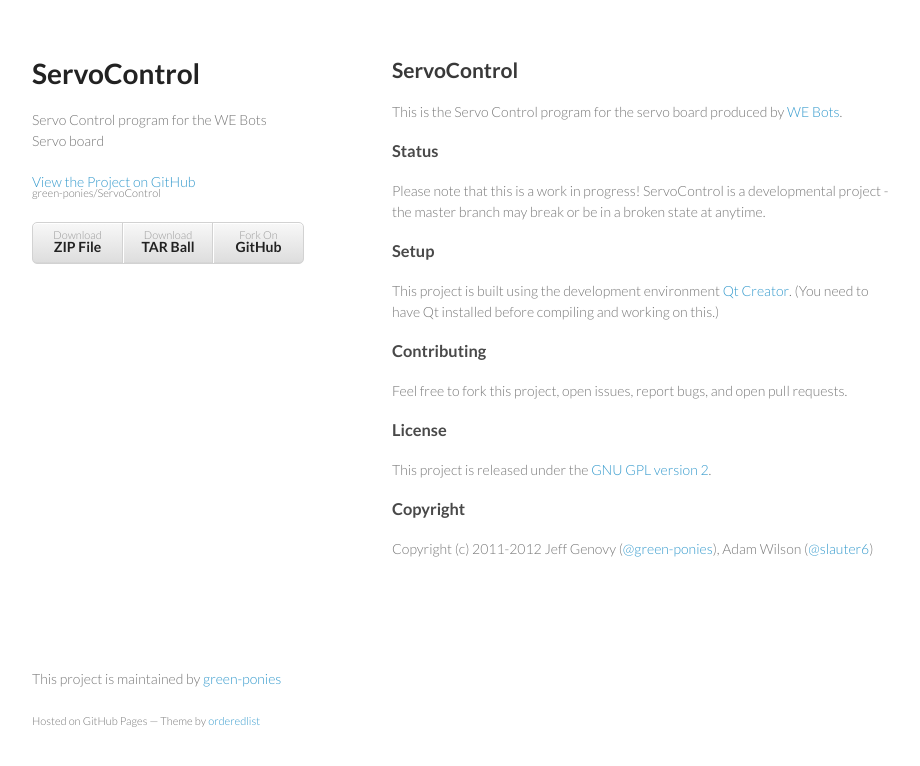
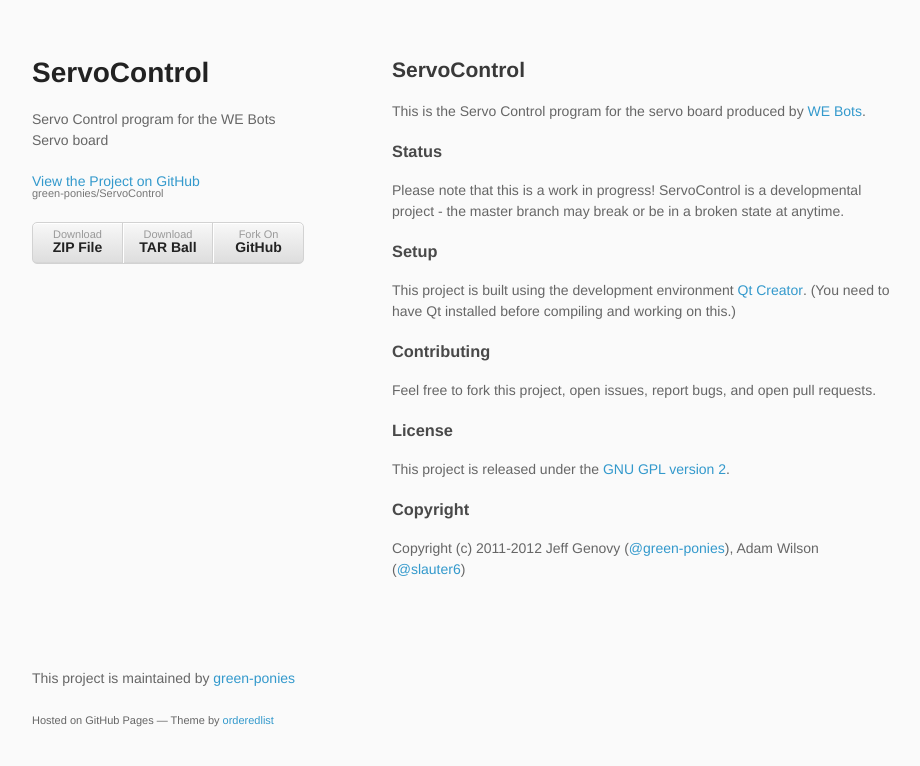
Before and after one commit to jgen/ServoControl, a plain HTML site: page index.html in a window 1280 px wide. Shown: the whole page, without its empty margins (178-1098 px from the left). Drawn offline with Linux system fonts and the light colour scheme.

Commit message:
Small tweaks to the CSS.

```diff
--- a/stylesheets/styles.css
+++ b/stylesheets/styles.css
@@ -2,9 +2,10 @@
 
 body {
   padding:50px;
-  font:14px/1.5 Lato, "Helvetica Neue", Helvetica, Arial, sans-serif;
-  color:#777;
+  font:14px/1.5 Helvetica, Arial, sans-serif;
+  color:#666;
   font-weight:300;
+  background: #fafafa;
 }
 
 h1, h2, h3, h4, h5, h6 {
@@ -250,6 +251,6 @@
   body {
     padding:0.4in;
     font-size:12pt;
-    color:#444;
+    color:#333;
   }
 }
```
